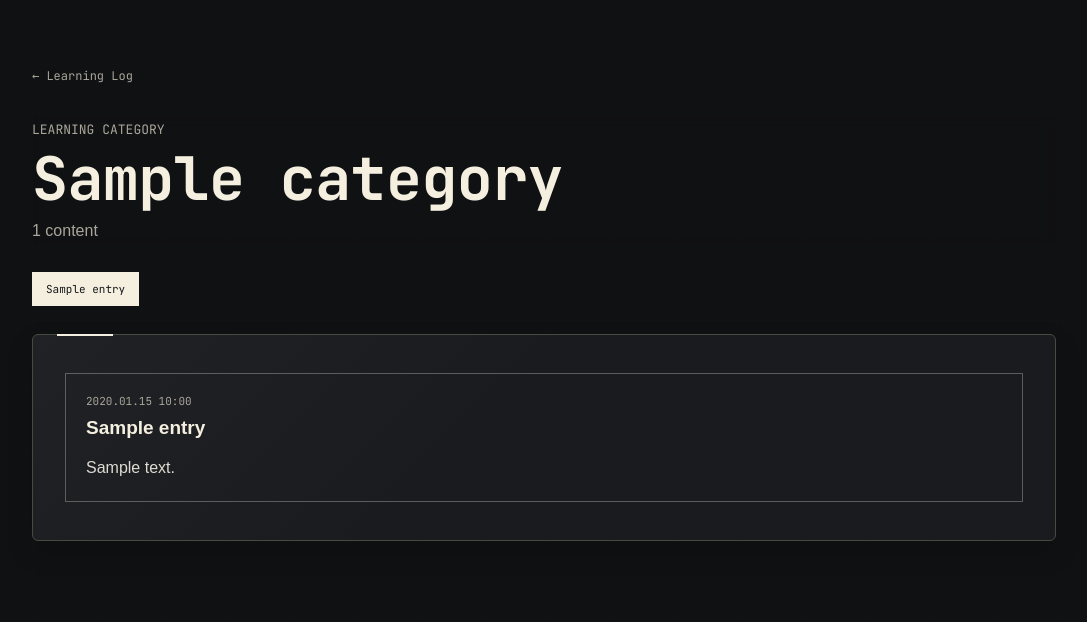
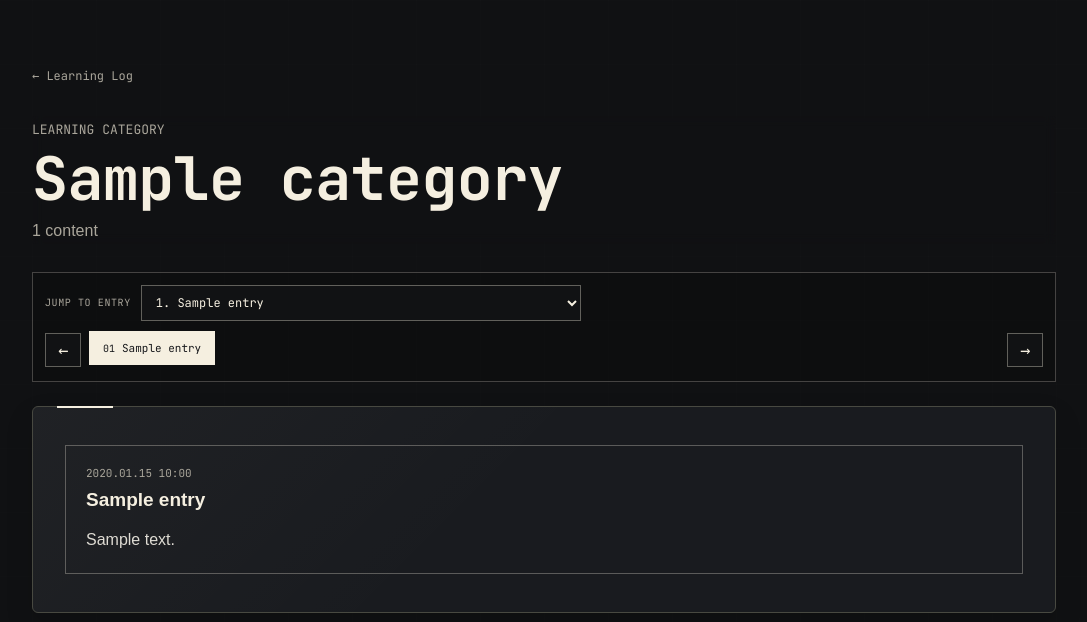
Before and after one commit to nasca1111/nasca-dev, a Flask app: page /learning/category/1 in a window 1280 px wide. Shown: the top 622 px of the page, without its empty margins (96-1183 px from the left). Run offline with Flask 3, Linux system fonts and the light colour scheme; tables that the repository leaves empty hold one stand-in row (values such as "Sample post"); some web fonts are replaced.

Commit message:
edit learnig entry sheet2

```diff
--- a/static/css/style.css
+++ b/static/css/style.css
@@ -686,7 +686,16 @@ section {
 .learning-editor label { display: grid; gap: 6px; color: var(--ink-faint); font: 11px var(--mono); }
 .learning-editor textarea { min-height: 150px; resize: vertical; }
 .learning-editor .btn { justify-self: start; }
-.learning-entry-tabs { margin-bottom: 14px; }
+.learning-entry-navigation { display: grid; gap: 10px; margin-bottom: 14px; padding: 12px; border: 1px solid rgb(245 239 224 / 24%); background: rgb(0 0 0 / 16%); }
+.entry-jump-label { display: flex; align-items: center; gap: 10px; color: var(--ink-faint); font: 10px var(--mono); letter-spacing: .06em; text-transform: uppercase; }
+.entry-jump-select { min-width: 0; max-width: 440px; flex: 1; border: 1px solid rgb(245 239 224 / 35%); background: #111214; color: var(--ink); padding: 8px 10px; font: 12px var(--mono); }
+.entry-tab-controls { display: grid; grid-template-columns: 36px minmax(0, 1fr) 36px; gap: 8px; align-items: center; }
+.learning-entry-tabs { margin: 0; scroll-behavior: smooth; scrollbar-width: thin; }
+.learning-entry-tabs .learning-tab { max-width: 250px; overflow: hidden; text-overflow: ellipsis; white-space: nowrap; }
+.entry-tab-number { display: inline-block; margin-right: 7px; color: var(--ink-faint); font-size: 10px; }
+.learning-entry-tabs .learning-tab.is-active .entry-tab-number { color: var(--black); }
+.entry-tab-arrow { height: 34px; border: 1px solid rgb(245 239 224 / 35%); background: #111214; color: var(--ink); cursor: pointer; font: 17px var(--mono); }
+.entry-tab-arrow:hover, .entry-tab-arrow:focus-visible { border-color: var(--ink); background: var(--ink); color: var(--black); }
 .learning-board-list { display: block; }
 .learning-board-entry { border: 1px solid rgb(245 239 224 / 30%); padding: 20px; }
 .learning-board-entry-meta { color: var(--ink-faint); font: 11px var(--mono); }
@@ -1392,6 +1401,8 @@ footer p {
   .learning-entry-preview {
     grid-template-columns: 78px minmax(0, 1fr);
   }
+  .entry-jump-label { display: grid; gap: 6px; }
+  .entry-jump-select { max-width: none; width: 100%; }
   .post-item,
   .post-item:not([data-editable]) {
     grid-template-columns: 1fr auto;
--- a/static/js/learningTabs.js
+++ b/static/js/learningTabs.js
@@ -14,6 +14,23 @@ document.querySelectorAll("[data-tab-target]").forEach((tab) => {
     document.querySelectorAll(panelSelector).forEach((panel) => {
       panel.classList.toggle("is-active", panel === target);
     });
+    tab.scrollIntoView({ behavior: "smooth", block: "nearest", inline: "center" });
+    const navigation = tab.closest(".learning-entry-navigation");
+    navigation?.querySelector("[data-entry-jump]") && (navigation.querySelector("[data-entry-jump]").value = tab.dataset.tabTarget);
+  });
+});
+
+document.querySelectorAll("[data-entry-scroll]").forEach((button) => {
+  button.addEventListener("click", () => {
+    const tabList = document.getElementById(button.getAttribute("aria-controls"));
+    const direction = button.dataset.entryScroll === "next" ? 1 : -1;
+    tabList?.scrollBy({ left: direction * Math.max(220, tabList.clientWidth * 0.7), behavior: "smooth" });
+  });
+});
+
+document.querySelectorAll("[data-entry-jump]").forEach((select) => {
+  select.addEventListener("change", () => {
+    document.querySelector(`[data-tab-target="${select.value}"]`)?.click();
   });
 });
 
--- a/templates/learning_category.html
+++ b/templates/learning_category.html
@@ -60,7 +60,18 @@
         <button class="btn btn-primary" type="submit">Save entry →</button>
       </form>
       {% endif %} {% if entries %}
+      <div class="learning-entry-navigation">
+        <label class="entry-jump-label" for="entryJump">Jump to entry
+          <select id="entryJump" class="entry-jump-select" data-entry-jump>
+            {% for entry in entries %}
+            <option value="entry-{{ entry.id }}">{{ loop.index }}. {{ entry.title }}</option>
+            {% endfor %}
+          </select>
+        </label>
+        <div class="entry-tab-controls">
+          <button class="entry-tab-arrow" type="button" data-entry-scroll="previous" aria-controls="learningEntryTabs" aria-label="Show previous entries">←</button>
           <div
+            id="learningEntryTabs"
             class="learning-entry-tabs"
             role="tablist"
             aria-label="{{ category.name }} entries"
@@ -74,9 +85,12 @@
               aria-controls="entry-{{ entry.id }}"
               data-tab-target="entry-{{ entry.id }}"
             >
-          {{ entry.title }}
+              <span class="entry-tab-number">{{ '%02d'|format(loop.index) }}</span>{{ entry.title }}
             </button>
             {% endfor %}
+          </div>
+          <button class="entry-tab-arrow" type="button" data-entry-scroll="next" aria-controls="learningEntryTabs" aria-label="Show next entries">→</button>
+        </div>
       </div>
       <section class="learning-board-list">
         {% for entry in entries %}
```
Lines whose indentation alone changed are shown as unchanged.
